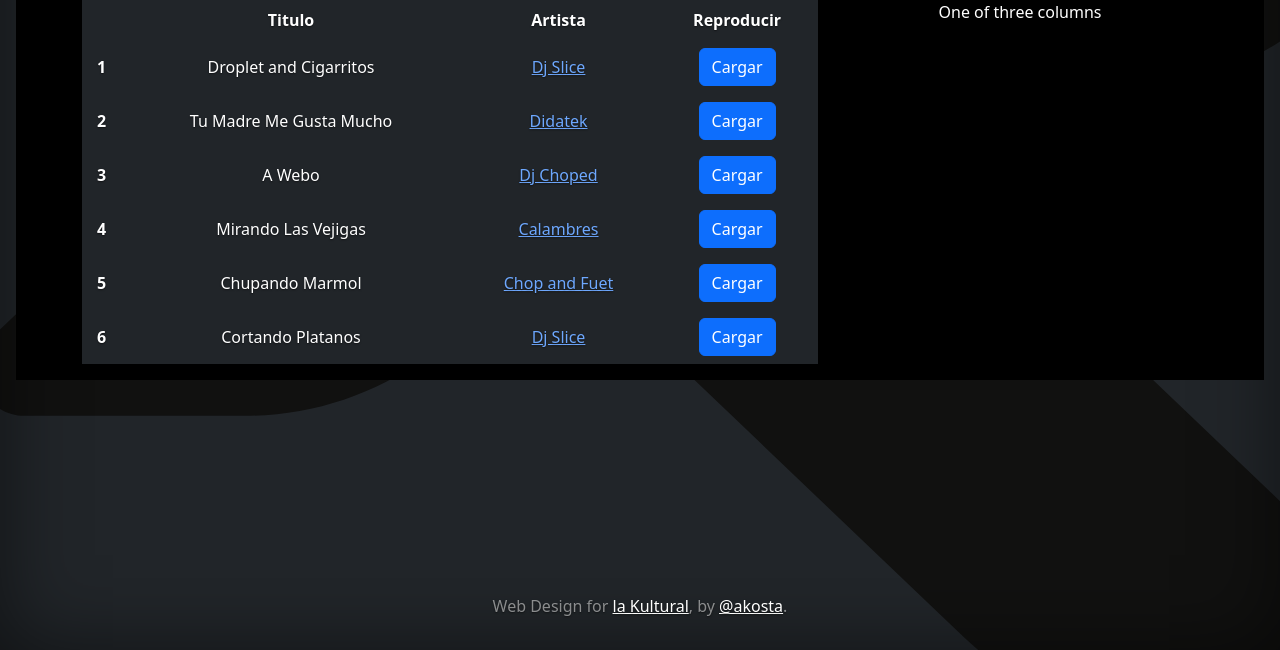
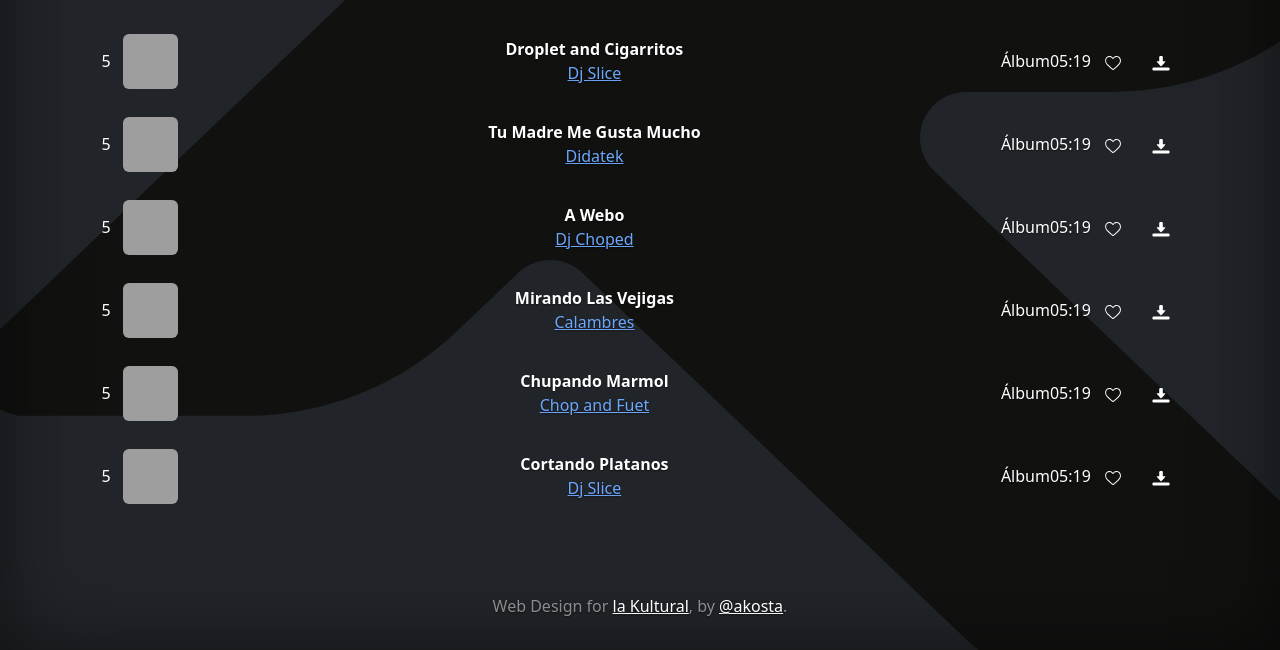
Before and after one commit to Arstac/lakultural-django, a Django app: page /musica/ in a window 1280 px wide. Shown: the part 150-800 px from the top of the page. Run offline with Django 4.2, Linux system fonts and the light colour scheme; data comes from the database, SQL or seed files in the repository; some libraries are stand-ins or nearby versions; grey boxes are pictures that could not be loaded.

Commit message:
Changes to main

```diff
--- a/LaKultural/musica/templates/musica/musica.html
+++ b/LaKultural/musica/templates/musica/musica.html
@@ -10,41 +10,68 @@
 </header>
 
 
-<tr data-id="1" data-titulo="Canción 1" data-artista="Artista 1" data-audio-url="/path/to/audio1.mp3">
+<!-- Contenido principal -->
+<div class="container mt-4">
+    <div class="row">
+      <div class="col">
+        <!-- Lista de canciones -->
+        <ul class="list-group list-group-flush">
+
+        {% for cancion in canciones %}
+          <!-- Elementos de la lista generados dinámicamente. Solo se muestra uno como ejemplo. -->
+          <li class="list-group-item d-flex justify-content-between align-items-center">
+            <!-- Botón con el número y el icono -->
+            <div class="col-auto me-2">
+              <button class="btn icon-number-wrapper">
+                <span class="like-number">5</span>
+                <img src="{% static 'assets/img/icons/play_w.svg' %}" class="like-icon song-icon" alt="Play">
+              </button>
+            </div>
+
+            <!-- Imagen del evento/álbum -->
+            <div class="col-auto">
+              <img src="{% static 'assets/img/events/event1.png' %}" class="music-img rounded-2" alt="Event">
+            </div>
+
+            <!-- Título de la canción y nombre del artista -->
+            <div class="col song-details">
+              <div class="fw-bold">{{cancion.titulo}}</div>
+              <div><a href="{% url 'booking:artista' cancion.artista.id %}" >{{cancion.artista.nombre}}</a></div>
+            </div>
+
+            <!-- Nombre del álbum -->
+            <div class="col-auto d-none d-md-block">
+              Álbum
+            </div>
+
+            <!-- Duración -->
+            <div class="col-auto d-none d-md-block">
+              05:19
+            </div>
+
+            <!-- Botones de acción -->
+            <div class="col-auto d-none d-md-block">
+              <button class="btn">
+                <img src="{% static 'assets/img/icons/like_0.svg' %}" class="song-icon" alt="Like" onmouseover="this.src='like_1.svg';" onmouseout="this.src='like_0.svg';">
+              </button>
+              <button class="btn">
+                <img src="{% static 'assets/img/icons/down_w.svg' %}" class="song-icon" alt="Down">
+              </button>
+            </div>
+              <button class="btn d-block d-md-none">
+                <img src="{% static 'assets/img/icons/threedot_w.svg' %}" class="song-icon" alt="Menú">
+              </button>
+          </li>
+        {% endfor %}
+          <!-- Repetir <li> por cada canción -->
+
+        </ul>
+      </div>
+    </div>
+  </div>
 
 
 
-<section class="page-section bg-black" id="portfolio">
-    <div class="container">
-        <div class="row">
-            <div class="col-lg-8 bdr tbl-container">
-                <table class="table table-dark table-borderless align-middle bdr table-responsive">
-                    <thead>
-                    <tr>
-                        <th scope="col"></th>
-                        <th scope="col">Titulo</th>
-                        <th scope="col">Artista</th>
-                        <th scope="col">Reproducir</th>
-                    </tr>
-                    </thead>
-                    <tbody>
-                        {% for cancion in canciones %}
-                    <tr>
-                        <th scope="row">{{ cancion.id }}</th>
-                        <td>{{cancion.titulo}}</td>
-                        <td><a href="{% url 'booking:artista' cancion.artista.id %}" >{{cancion.artista.nombre}}</a></td>
-                        <td>
-                            <button onclick="preparePlayer({{ cancion.id }}, '{{ cancion.archivo_audio.url }}', '{{ cancion.titulo }}', '{{ cancion.artista.nombre }}', '{{ cancion.imagen.url }}')" class="btn btn-primary">Cargar</button>
-                        </td>
-                    </tr>
-                    {% endfor %}
-                    </tbody>
-                </table>
-            </div>
-            <div class="col-4">
-                One of three columns
-              </div>
-        </div>
-    </div>
-</section>
+
+
 {% endblock %}
--- a/LaKultural/static/css/base.css
+++ b/LaKultural/static/css/base.css
@@ -173,3 +173,80 @@ body {
 .masthead{
   margin-top: 60px;
 }
+
+
+
+
+
+
+
+/* ------------- */
+/* SONG SETTINGS */
+/* ------------- */
+
+
+.list-group-item {
+  border: none;
+  padding: 10px 15px;
+  background-color: transparent;
+  border-radius: .5rem !important;
+  margin-bottom: 0.5rem;
+  color: white !important;
+  overflow: hidden;
+}
+
+.list-group-item:hover {
+   background-color: rgba(255, 255, 255, 0.1);
+}
+
+.music-img {
+object-fit: cover; /* Ensure the image covers the area */
+aspect-ratio: 1/1;
+height: 55px;
+margin-left: 0;
+}
+
+.song-icon {
+ aspect-ratio: 1/1;
+ height: 18px;
+ width: auto;
+}
+
+
+
+.icon-number-wrapper {
+ position: relative;
+ padding: 0 8px;
+ display: flex; /* Usar flexbox */
+ justify-content: center; /* Centrar horizontalmente */
+ align-items: center; /* Centrar verticalmente */
+}
+
+.music-img {
+margin-right: 10px;
+}
+
+
+.like-number, .like-icon {
+ position: absolute;
+ color: white;
+ transition: opacity 0.3s ease, visibility 0.3s ease;
+ display: flex;
+ justify-content: center;
+ align-items: center;
+}
+
+.like-icon {
+ opacity: 0;
+ visibility: hidden;
+}
+
+.icon-number-wrapper:hover .like-icon {
+ opacity: 1;
+ visibility: visible;
+}
+
+.icon-number-wrapper:hover .like-number {
+ opacity: 0;
+ visibility: hidden;
+}
```
Also changed, not shown: LaKultural/static/assets/img/icons/down_w.svg (added), LaKultural/static/assets/img/icons/like.svg (added), LaKultural/static/assets/img/icons/like_0.svg (added), LaKultural/static/assets/img/icons/like_1.svg (added), LaKultural/static/assets/img/icons/like_w.svg (added), LaKultural/static/assets/img/icons/play_w.svg (added), LaKultural/static/assets/img/icons/threedot_w.svg (added).
